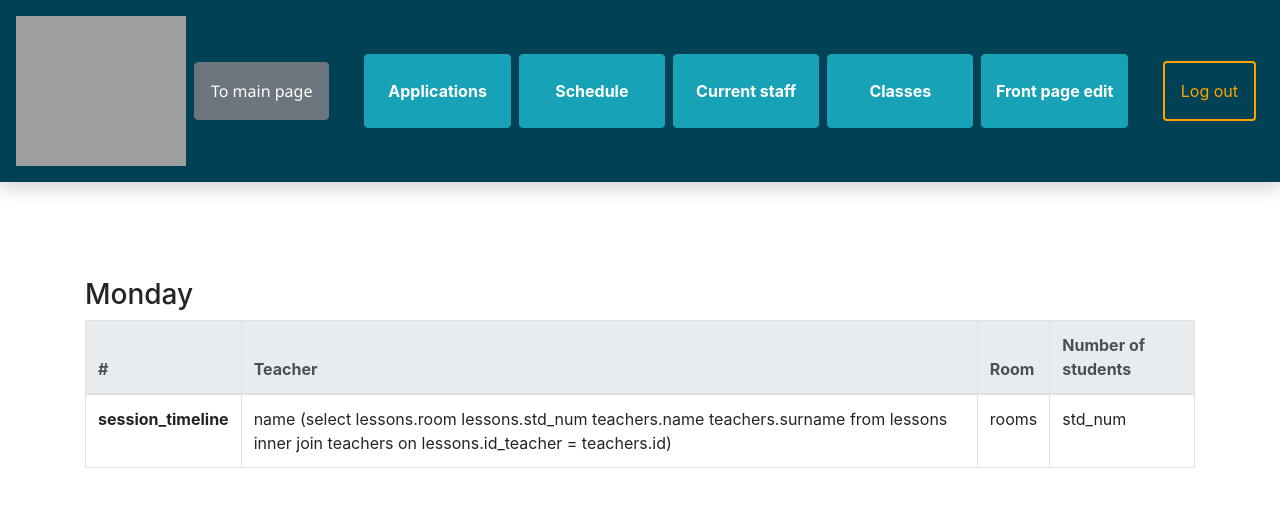
After one commit to Olzhassss/Course, a PHP site: page /administration/schedule.php in a window 1280 px wide. The commit adds this page. Shown: the top 531 px of the page. Run offline with PHP 8.4, Linux system fonts and the light colour scheme; the visitor is signed in with stand-in values (Sample User, id 1); some libraries are stand-ins or nearby versions; grey boxes are pictures that could not be loaded.

Commit message:
Minor changes, new button in header for admins and schedule.php
Created schedule.php with tentative view;
divided db so 3 vars for dbs now in connection_config;
headerAdmin little changes in vars + button + alignment;
little var changes in txt, also started SQL to dif dbs manual amendments

```diff
--- /dev/null
+++ b/administration/schedule.php
@@ -0,0 +1,58 @@
+<?php
+	require_once($_SERVER['DOCUMENT_ROOT'].'/config.php');
+
+	require_once $connection_config;
+	session_start();
+
+	if (!isset($_SESSION['user_login'])) {
+		header('Location:sign_in.php');
+	}
+
+	$title = 'Schedule';
+	//$customStylesheets_array = array("headerAdmin.style.css");
+	// Storing all necessary files in arrays for further import
+	$customStylesheets_array = array("headerAdmin.style.css", "loader.style.css");
+?>
+<!DOCTYPE html>
+<html lang="en">
+	<?php require_once($head_pathname); ?>
+<body>
+ 	<?php require_once($headerAdmin_pathname); ?>
+
+	<div class="container">
+		<section id="section-monday">
+			<h3>Monday</h3>
+			<table class="table table-bordered">
+				<thead class="thead-light">
+					<tr>
+				        <th scope="col">#</td>
+				        <th scope="col">Teacher</th>
+				        <th scope="col">Room</th>
+				        <th scope="col">Number of students</th>
+				    </tr>
+				</thead>
+				<tbody>
+					<tr>
+				        <th scope="row">session_timeline</th>
+				        <td>name (select lessons.room lessons.std_num teachers.name teachers.surname from lessons inner join teachers on lessons.id_teacher = teachers.id)</td>
+				        <td>rooms</td>
+				        <td>std_num</td>
+				    </tr>
+				</tbody>
+			</table>
+		</section>
+
+	</div>
+
+
+</body>
+<!-- Importing jQuery, BootStrap's and custom scripts -->
+<script src="https://code.jquery.com/jquery-3.5.1.min.js"></script>
+<?php/*
+foreach ($custom_scripts as $value)
+    {
+   		echo "<script src='$js$value'></script>".PHP_EOL;
+    }*/
+?>
+
+</html>
--- a/connection_config.php
+++ b/connection_config.php
@@ -4,7 +4,9 @@
 	$host = 'localhost';
 	$username = 'root';
 	$password = '';
-	$db_name = 'appletree';
+	$appletree_general = 'appletree_general';
+	$appletree_personnel = 'appletree_personnel';
+	$appletree_schedule = 'appletree_schedule';
 	$charset = 'utf8';
 	// PDO options
 	$options = [PDO::ATTR_ERRMODE => PDO::ERRMODE_EXCEPTION,
@@ -12,11 +14,14 @@
 
 	try
 	{
-		$pdo = new PDO("$driver:host = $host; dbname = $db_name; charset = $charset", $username, $password, $options);
+		$pdo = new PDO("$driver:host=$host;dbname=$appletree_general;charset=$charset", $username, $password, $options);
+		//$db['appletree_general'] = new PDO("$driver:host=$host;dbname=$appletree_general;charset=$charset", $username, $password, $options);
+		//$db['appletree_personnel'] = new PDO("$driver:host=$host;dbname=$appletree_personnel;charset=$charset", $username, $password, $options);
+		//$db['appletree_schedule'] = new PDO("$driver:host=$host;dbname=$appletree_schedule;charset=$charset", $username, $password, $options);
 	}
 	catch (PDOException $e)
 	{
-		exit(" Failed to access the database! ");
+		exit('Connection failed: ' . $e->getMessage());
 	}
 
 	//session_start();
--- a/general/app_main.php
+++ b/general/app_main.php
@@ -8,7 +8,7 @@
 
 
 <!DOCTYPE html>
-<html>
+<html lang="en">
 	<?php require_once($head_pathname); ?>
 <body>
  	<?php require_once($header_pathname); ?>
--- a/header-footer/headerAdmin.php
+++ b/header-footer/headerAdmin.php
@@ -2,34 +2,39 @@
 	$logo_src = $imgs . "logo.png";
 	$header_href = $index;
 	$applications_href = $root . "/administration/admin_main.php";
-	$schedule_href = $root . "/administration/admin_main.php";
-	$teachersList_href = $root . "/administration/admin_main.php";
-	$studentsList_href = $root . "/administration/admin_main.php";
+	$schedule_href = $root . "/administration/schedule.php";
+	$staff_href = $root . "/administration/admin_main.php";
+	$classes_href = $root . "/administration/admin_main.php";
+	$frontpageEdit_href = $root . "/administration/admin_main.php";
 	$logout_href = $root . "/administration/logout.php";
 ?>
 <section id="section-header" style="padding: 0px;">
 	<!-- Header content wrapper div -->
-	<div id="headerdiv" class="d-flex flex-column flex-md-row align-items-center justify-content-between p-3 shadow" >
+	<div id="headerdiv" class="d-flex flex-column flex-md-row align-items-center p-3 shadow mb-5" >
 		<!-- Logo and title referencing to the main webpage -->
 		<a href="<?=$header_href?>" class="text-decoration-none">
 			<img src="<?=$logo_src?>" id="header-logo" hspace="0" alt="logo">
 		</a>
+		<div class="d-flex flex-column flex-md-row align-items-center justify-content-between w-100">
 			<a class="py-2 px-3 btn mx-md-2 py-lg-3 main_text btn-secondary text-decoration-none" href="<?=$header_href?>">
 				To main page
 			</a>
 			<!-- End of Logo and title -->
 			<!-- Navigation row -->
-		<div class="my-3 my-md-0 mx-md-2 w-50">
+			<div class="my-3 my-md-0 mx-md-2 col">
 				<div class="container-fluid">
 					<nav class="row d-flex justify-content-around">
-					<a href="<?=$applications_href?>" class="col-xs-10 col-sm-5 col-lg m-1 py-2 py-lg-4 font-weight-bold btn btn-info text-decoration-none">Applications <span id="app_badge"class="badge badge-warning"></span></a>
-					<a href="<?=$schedule_href?>" class="col-xs-10 col-sm-5 col-lg m-1 py-2 py-lg-4 font-weight-bold btn btn-info text-decoration-none">Schedule</a>
-					<a href="<?=$teachersList_href?>" class="col-xs-10 col-sm-5 col-lg m-1 py-2 py-lg-4 font-weight-bold btn btn-info text-decoration-none">Teachers list</a>
-					<a href="<?=$studentsList_href?>" class="col-xs-10 col-sm-5 col-lg m-1 py-2 py-lg-4 font-weight-bold btn btn-info text-decoration-none">Students list</a>
+						<a href="<?=$applications_href?>" class="col-xs-10 col-sm-5 col-lg-4 col-xl m-1 py-2 py-xl-4 font-weight-bold btn btn-info text-decoration-none">Applications <span id="app_badge"class="badge badge-warning"></span></a>
+						<a href="<?=$schedule_href?>" class="col-xs-10 col-sm-5 col-lg-4 col-xl m-1 py-2 py-xl-4 font-weight-bold btn btn-info text-decoration-none">Schedule</a>
+						<a href="<?=$staff_href?>" class="col-xs-10 col-sm-5 col-lg-4 col-xl m-1 py-2 py-xl-4 font-weight-bold btn btn-info text-decoration-none">Current staff</a>
+						<a href="<?=$classes_href?>" class="col-xs-10 col-sm-5 col-lg-4 col-xl m-1 py-2 py-xl-4 font-weight-bold btn btn-info text-decoration-none">Classes</a>
+						<a href="<?=$frontpageEdit_href?>" class="col-xs-10 col-sm-5 col-lg-4 col-xl m-1 py-2 py-xl-4 font-weight-bold btn btn-info text-decoration-none">Front page edit</a>
 					</nav>
 				</div>
 			</div>
 			<!-- End of navigation -->
 			<a class="btn logout_link mx-md-2 my-2 my-md-0 py-2 py-lg-3 px-3" href="<?=$logout_href?>">Log out</a>
 		</div>
+
+	</div>
 </section>
--- a/stylesheets/headerAdmin.style.css
+++ b/stylesheets/headerAdmin.style.css
@@ -20,6 +20,7 @@ a.disabled{
  	color: lightblue;
 	border-color: lightblue;
 }
-section {
+section{
 	padding-bottom:3rem;
+	padding-top: 3rem;
 }
--- a/variables.txt
+++ b/variables.txt
@@ -53,8 +53,6 @@ This document contains essential custom PHP variables used in this project.
 
 > APPLICATIONS VIEWING PAGE - $applications_href
 > SCHEDULE VIEWING PAGE - $schedule_href
-> TEACHERS LIST VIEWING PAGE - $teachersList_href
-> STUDENTS LIST VIEWING PAGE - $studentsList_href
 > USER LOG OUT PAGE - $logout_href
 
 	Strings:
```
Also changed, not shown: administration/admin_main.php (+2 -6 lines), index.php (+10 -8 lines). Lines whose indentation alone changed are shown as unchanged.
